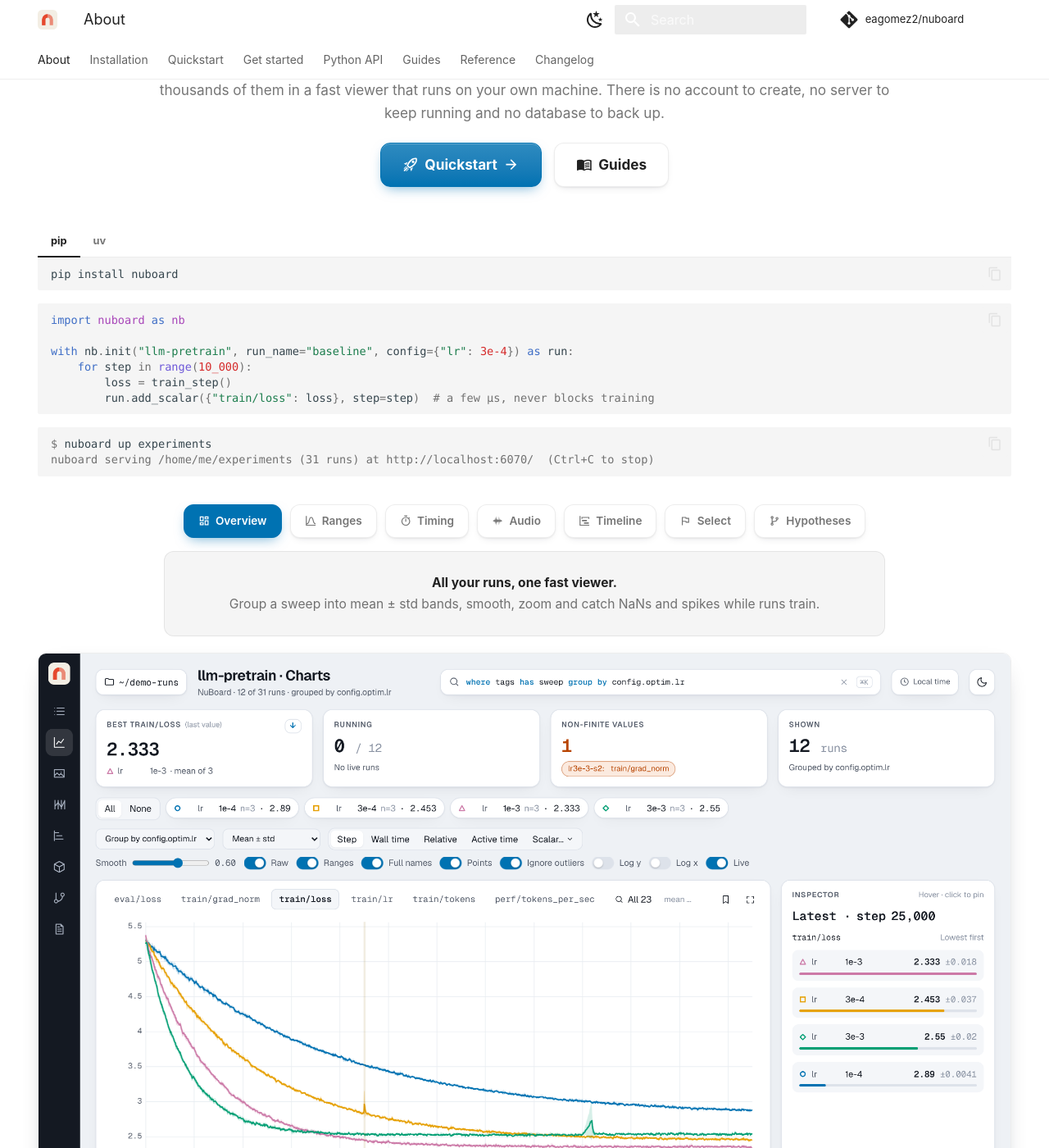
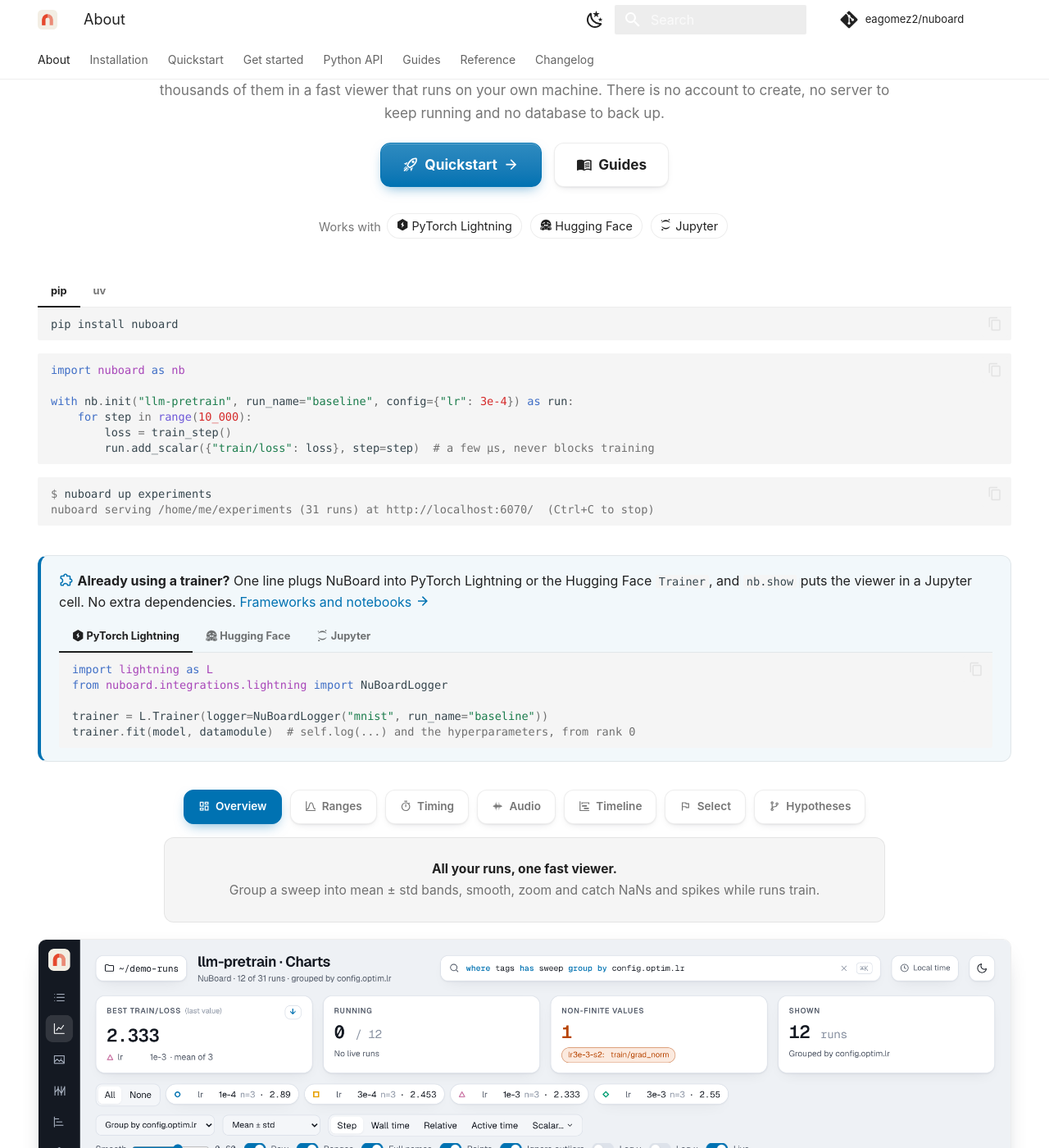
Before and after one commit to eagomez2/nuboard, an MkDocs documentation site: the page built from docs/index.md, in a window 1280 px wide and 1400 px high, scrolled down 264 px. Shown: the whole window at 82% size. Built offline with MkDocs 1.6.1 and Material for MkDocs 9.7.7, drawn with Linux system fonts in a browser that asks for light colours; comment, search, counter and statistics services are not loaded; some of the changed text lies outside the part shown.

Commit message:
Landing page and README: show the Lightning, Hugging Face and Jupyter integrations
- Docs home: Works with pills in the hero, a highlighted card under the
  quick-start snippet with a tab per integration, a feature card, and a
  link in the guides list.
- README: a Works with paragraph and snippet under the quick start.

````diff
--- a/docs/index.md
+++ b/docs/index.md
@@ -17,6 +17,12 @@ and no database to back up.
 
 [:material-rocket-launch-outline: Quickstart :material-arrow-right:{ .nb-go }](quickstart.md){ .md-button .md-button--primary }
 [:material-book-open-variant: Guides](guide/logging.md){ .md-button }
+
+<p class="nb-works" markdown>Works with
+[:simple-lightning: PyTorch Lightning](guide/integrations.md#pytorch-lightning){ .nb-pill }
+[:simple-huggingface: Hugging Face](guide/integrations.md#hugging-face-trainer){ .nb-pill }
+[:simple-jupyter: Jupyter](guide/integrations.md#jupyter){ .nb-pill }
+</p>
 
 </div>
 
@@ -45,6 +51,44 @@ with nb.init("llm-pretrain", run_name="baseline", config={"lr": 3e-4}) as run:
 $ nuboard up experiments
 nuboard serving /home/me/experiments (31 runs) at http://localhost:6070/  (Ctrl+C to stop)
 ```
+
+<div class="nb-integrations" markdown>
+
+<p class="nb-integrations-head" markdown>:material-puzzle-outline:{ .nb-int-icon } **Already using a trainer?** One line plugs NuBoard into PyTorch Lightning or the Hugging Face `Trainer`, and `nb.show` puts the viewer in a Jupyter cell. No extra dependencies. [Frameworks and notebooks :material-arrow-right:](guide/integrations.md)</p>
+
+=== ":simple-lightning: PyTorch Lightning"
+
+    ```python
+    import lightning as L
+    from nuboard.integrations.lightning import NuBoardLogger
+
+    trainer = L.Trainer(logger=NuBoardLogger("mnist", run_name="baseline"))
+    trainer.fit(model, datamodule)  # self.log(...) and the hyperparameters, from rank 0
+    ```
+
+=== ":simple-huggingface: Hugging Face"
+
+    ```python
+    from transformers import Trainer, TrainingArguments
+    from nuboard.integrations.huggingface import NuBoardCallback
+
+    args = TrainingArguments("out", report_to="none", eval_strategy="epoch")
+    trainer = Trainer(model, args, train_dataset=train, eval_dataset=val,
+                      callbacks=[NuBoardCallback("glue-mrpc")])
+    trainer.train()  # train/loss, eval/loss, ... and the arguments as the config
+    ```
+
+=== ":simple-jupyter: Jupyter"
+
+    ```python
+    import nuboard as nb
+
+    run = nb.init("mnist", config={"lr": 3e-4})
+    run          # a summary: status, config and the last value of each scalar
+    nb.show(run) # the viewer in the cell, updating live as the run trains
+    ```
+
+</div>
 
 <div class="nb-features" markdown>
 
@@ -146,6 +190,14 @@ nuboard serving /home/me/experiments (31 runs) at http://localhost:6070/  (Ctrl+
     NaN and Inf values, loss and gradient spikes and throughput drops are
     found per run and rank and shown in the runs table and under charts.
 
+-   :material-puzzle-outline:{ .lg .middle } __Lightning, Hugging Face, Jupyter__
+
+    ---
+
+    A [Lightning logger, a `Trainer` callback](guide/integrations.md) and
+    the viewer inside a notebook cell, with no extra dependencies: each
+    uses the framework you already have.
+
 -   :material-graph-outline:{ .lg .middle } __Artifacts and lineage__
 
     ---
@@ -180,6 +232,8 @@ NuBoard is free software under the [MIT License](license.md).
 - [Installation](installation.md) covers `pip install nuboard` and building
   from source.
 - [Quickstart](quickstart.md) runs the demo and logs a first run.
+- [Frameworks and notebooks](guide/integrations.md) plugs NuBoard into
+  PyTorch Lightning, the Hugging Face `Trainer` and Jupyter.
 - [Logging from Python](guide/logging.md), [Using the viewer](guide/viewer.md),
   [Sweeps](guide/sweeps.md), [Choosing a step](guide/selecting.md),
   [Health alerts](guide/alerts.md) and [Artifacts](guide/artifacts.md) explain each part in depth, and
--- a/docs/stylesheets/extra.css
+++ b/docs/stylesheets/extra.css
@@ -279,3 +279,49 @@
     font-size: 0.74rem;
   }
 }
+
+/* Landing page: "Works with" pills in the hero, and the integrations card under the snippet */
+.md-typeset .nb-works {
+  margin-top: 1.1rem;
+  font-size: 0.72rem;
+  color: var(--md-default-fg-color--light);
+}
+.md-typeset .nb-works .nb-pill {
+  display: inline-flex;
+  align-items: center;
+  gap: 0.3em;
+  margin: 0.2rem 0.15rem;
+  padding: 0.2em 0.75em;
+  border: 1px solid var(--md-default-fg-color--lightest);
+  border-radius: 999px;
+  color: var(--md-default-fg-color);
+  background: var(--md-default-bg-color);
+  transition: border-color 0.15s, color 0.15s;
+}
+.md-typeset .nb-works .nb-pill:hover,
+.md-typeset .nb-works .nb-pill:focus {
+  border-color: var(--md-primary-fg-color);
+  color: var(--md-primary-fg-color);
+}
+.md-typeset .nb-works .nb-pill .twemoji svg {
+  width: 1em;
+  height: 1em;
+}
+.md-typeset .nb-integrations {
+  margin: 1.8rem 0 1rem;
+  padding: 0.9rem 1.1rem 0.2rem;
+  border: 1px solid var(--md-default-fg-color--lightest);
+  border-left: 4px solid var(--md-primary-fg-color);
+  border-radius: 0.6rem;
+  background: color-mix(in srgb, var(--md-primary-fg-color) 5%, var(--md-default-bg-color));
+}
+.md-typeset .nb-integrations-head {
+  margin: 0 0 0.4rem;
+  font-size: 0.8rem;
+}
+.md-typeset .nb-integrations-head .nb-int-icon svg {
+  fill: var(--md-primary-fg-color);
+}
+.md-typeset .nb-integrations .tabbed-set {
+  margin: 0.4rem 0 0.6rem;
+}
````
Also changed, not shown: README.md (+9 -0 lines).
